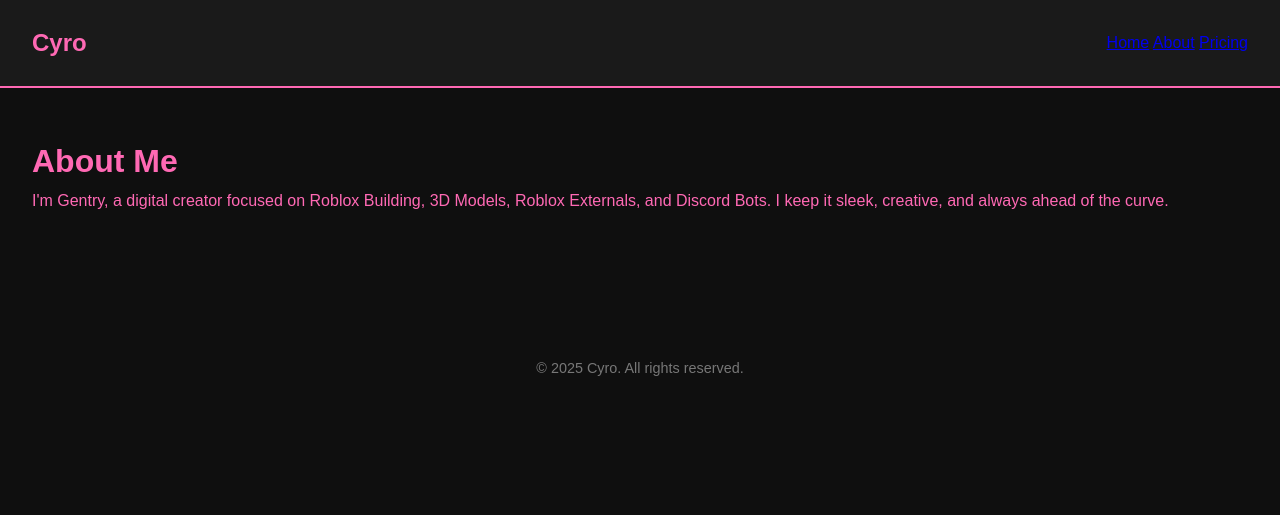
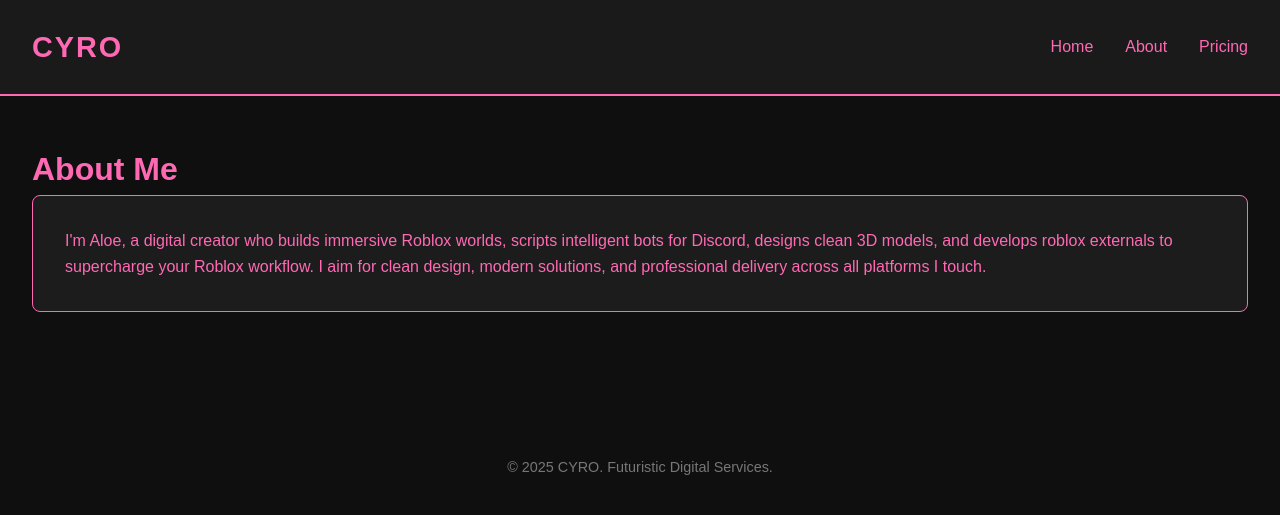
Before and after one commit to cyro-0/cyro---za, a plain HTML site: page about.html in a window 1280 px wide. Drawn offline with Linux system fonts and the light colour scheme.

Commit message:
about.html

```diff
--- a/about.html
+++ b/about.html
@@ -1,26 +1,32 @@
 <!DOCTYPE html>
 <html lang="en">
 <head>
-  <meta charset="UTF-8" />
+  <meta charset="UTF-8"/>
   <meta name="viewport" content="width=device-width, initial-scale=1.0"/>
-  <title>About - Cyro</title>
+  <title>About - CYRO</title>
   <link rel="stylesheet" href="style.css"/>
 </head>
 <body>
   <nav>
-    <h2>Cyro</h2>
-    <div>
+    <div class="logo">CYRO</div>
+    <div class="nav-links">
       <a href="index.html">Home</a>
       <a href="about.html">About</a>
       <a href="pricing.html">Pricing</a>
     </div>
   </nav>
+
   <div class="container">
     <h1>About Me</h1>
-    <div class="card">
-      <p>I'm Gentry, a digital creator focused on Roblox Building, 3D Models, Roblox Externals, and Discord Bots. I keep it sleek, creative, and always ahead of the curve.</p>
+    <div class="service-card">
+      <p>
+        I'm Aloe, a digital creator who builds immersive Roblox worlds, scripts intelligent bots for Discord,
+        designs clean 3D models, and develops roblox externals to supercharge your Roblox workflow.
+        I aim for clean design, modern solutions, and professional delivery across all platforms I touch.
+      </p>
     </div>
   </div>
-  <div class="footer">© 2025 Cyro. All rights reserved.</div>
+
+  <div class="footer">© 2025 CYRO. Futuristic Digital Services.</div>
 </body>
 </html>
```
